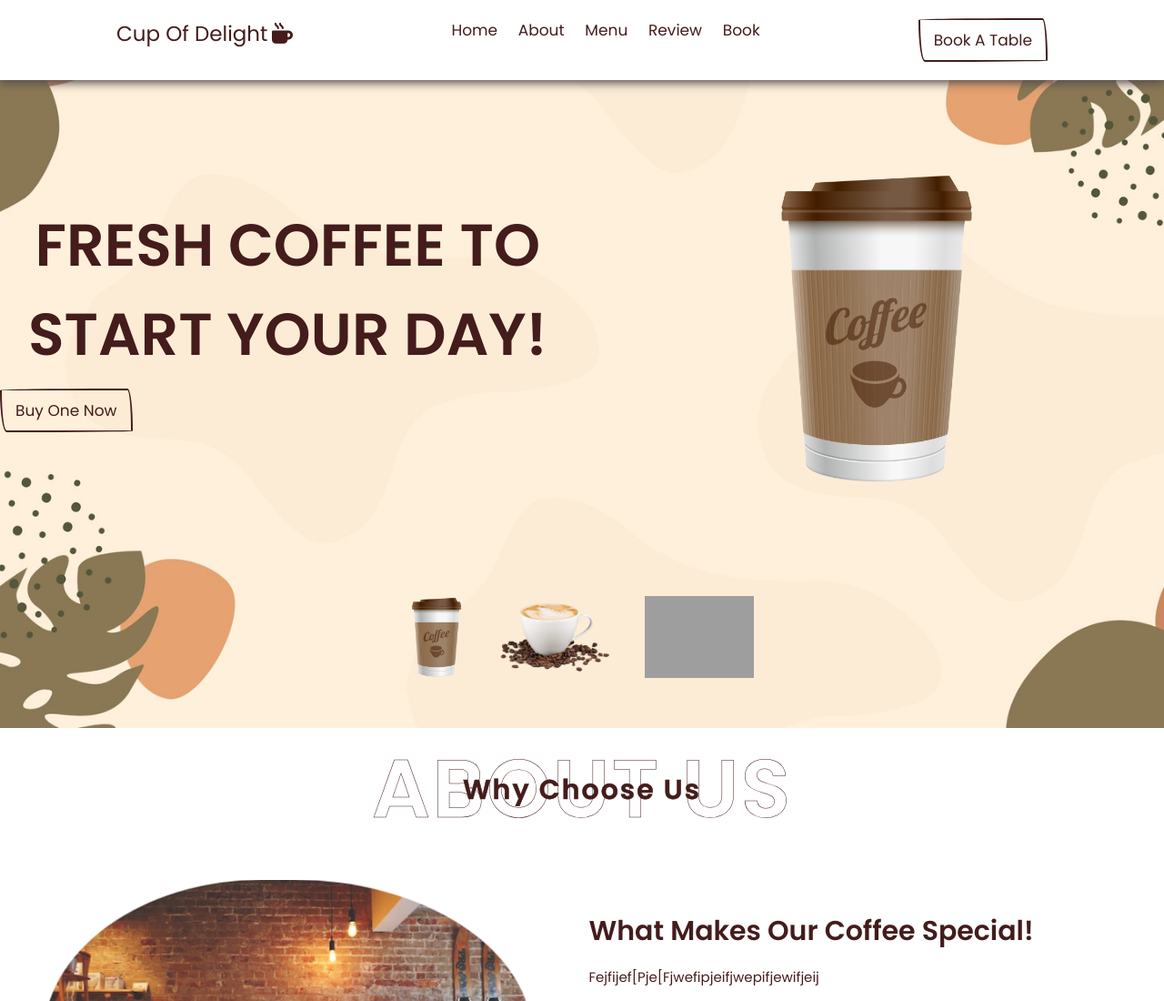
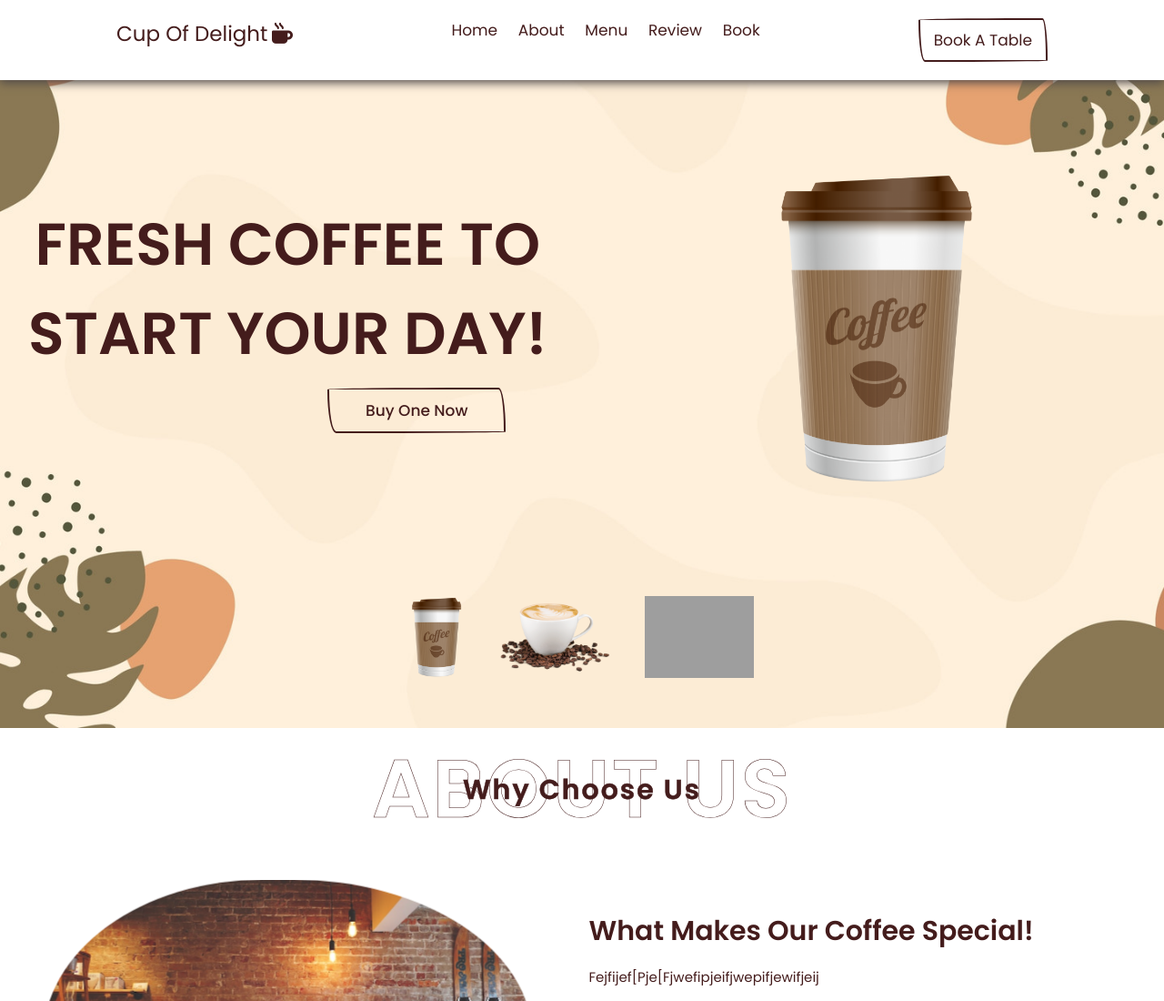
Before and after one commit to MylesCodes98/Coffee-Shop, a plain HTML site: page Coffee Shop/index.html in a window 1280 px wide. Shown: the top 1100 px of the page at 91% size. Drawn offline with nearby package versions, Linux system fonts and the light colour scheme; grey boxes are pictures that could not be loaded.

Commit message:
Update style.css

```diff
--- a/Coffee Shop/style.css
+++ b/Coffee Shop/style.css
@@ -93,6 +93,13 @@ html{
 
 .home .row .content{
     flex: 1 1 42rem;
+}
+
+.home .row .content .btn{
+    padding:10px 40px;
+    font-weight: 500;
+    text-align: center;
+    margin-left: 360px;
 }
 
 .home .row .image{
```
